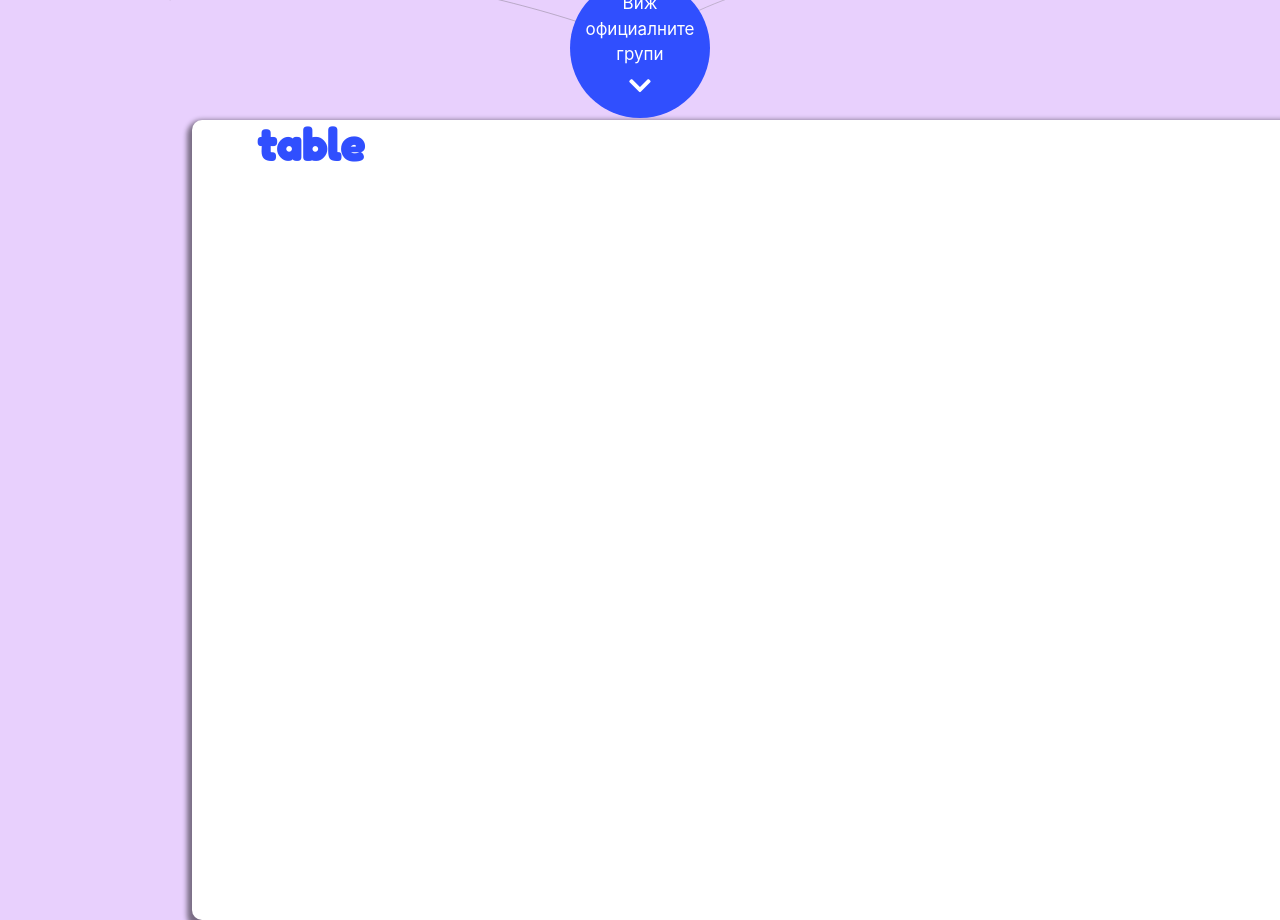
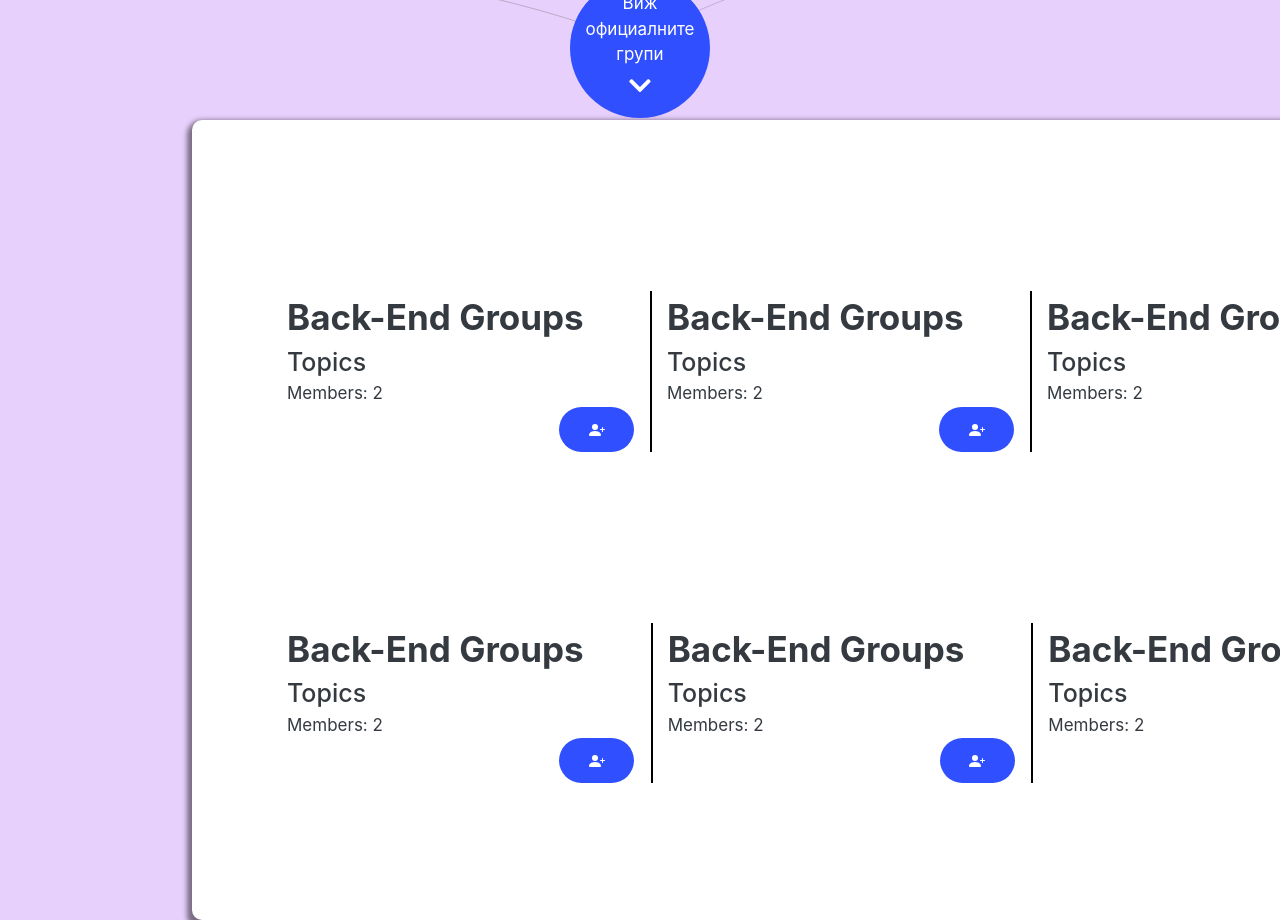
Before and after one commit to nikolaypleshkov/rjs_blog, a React (Create React App) app in the folder client/: page / in a window 1280 px wide. Shown: the part 400-1320 px from the top of the page. Built offline with nearby package versions, Linux system fonts and the light colour scheme.

Commit message:
Update GroupTable --almost perfect

```diff
--- a/client/src/components/GroupTable/Table.css
+++ b/client/src/components/GroupTable/Table.css
@@ -9,3 +9,59 @@
     box-shadow: 0 5px 5px 5px rgba(0, 0, 0, 0.479);
     border-radius: 10px;
 }
+
+.gr-title{
+    font-size: 35px;
+    font-weight: 700;
+}
+
+.gr-form{
+    border-right: 2px solid black;
+    margin-top: 15%;
+}
+.gr-br-n{
+    border-right: 0px;
+}
+
+.gr-title-low{
+    font-size: 25px;
+    font-weight: 500;
+}
+
+.join-btn{
+    margin-left: 17rem;
+}
+
+.join-btn-stl{
+    width: 75px;
+    border-radius: 30px;
+    background-color: #304ffe;
+    color: #fff;
+    border: 0px solid rgb(75, 75, 75);
+    height: 45px;
+}
+
+.join-btn-stl:hover{
+    background-color: #5d75fd;
+    transition: 0.3s ease-in;
+}
+
+/* Responsive navigation menu (for mobile devices) */
+@media screen and (max-width: 1124px) {
+    .table-container{
+        width: 375px;
+        height: 1540px;
+        background-color: #fff;
+        z-index: 3;
+        position: absolute;
+        top: 60%;
+        left: 5%;
+        box-shadow: 0 5px 5px 5px rgba(0, 0, 0, 0.479);
+        border-radius: 10px;
+    }
+
+.gr-form{
+    border-right: 0px;
+    margin-top: 25%;
+}
+}
--- a/client/src/components/GroupTable/table.js
+++ b/client/src/components/GroupTable/table.js
@@ -1,13 +1,173 @@
-import React from 'react'
-import './Table.css'
+import React from "react";
+import "./Table.css";
 function Table() {
-    return (
-        <div className="table-container">
-            <div className="table-header">
-                <h1>table</h1>
+  return (
+    <div className="table-container">
+
+      <div class="table-wr container">
+        <div class="row table-wr">
+          <div class="col-sm gr-form">
+            <div className="gr-title">Back-End Groups</div>
+            <div className="gr-title-low">Topics</div>
+            <div className="gr-members">
+              Members: <span>2</span>
             </div>
+            <div className="join-btn">
+              <button className="join-btn-stl">
+                <svg
+                  xmlns="http://www.w3.org/2000/svg"
+                  width="16"
+                  height="16"
+                  fill="currentColor"
+                  class="bi bi-person-plus-fill"
+                  viewBox="0 0 16 16"
+                >
+                  <path d="M1 14s-1 0-1-1 1-4 6-4 6 3 6 4-1 1-1 1H1zm5-6a3 3 0 1 0 0-6 3 3 0 0 0 0 6z" />
+                  <path
+                    fill-rule="evenodd"
+                    d="M13.5 5a.5.5 0 0 1 .5.5V7h1.5a.5.5 0 0 1 0 1H14v1.5a.5.5 0 0 1-1 0V8h-1.5a.5.5 0 0 1 0-1H13V5.5a.5.5 0 0 1 .5-.5z"
+                  />
+                </svg>
+              </button>
+            </div>
+          </div>
+
+          <div class="col-sm gr-form">
+            <div className="gr-title">Back-End Groups</div>
+            <div className="gr-title-low">Topics</div>
+            <div className="gr-members">
+              Members: <span>2</span>
+            </div>
+            <div className="join-btn">
+              <button className="join-btn-stl">
+                <svg
+                  xmlns="http://www.w3.org/2000/svg"
+                  width="16"
+                  height="16"
+                  fill="currentColor"
+                  class="bi bi-person-plus-fill"
+                  viewBox="0 0 16 16"
+                >
+                  <path d="M1 14s-1 0-1-1 1-4 6-4 6 3 6 4-1 1-1 1H1zm5-6a3 3 0 1 0 0-6 3 3 0 0 0 0 6z" />
+                  <path
+                    fill-rule="evenodd"
+                    d="M13.5 5a.5.5 0 0 1 .5.5V7h1.5a.5.5 0 0 1 0 1H14v1.5a.5.5 0 0 1-1 0V8h-1.5a.5.5 0 0 1 0-1H13V5.5a.5.5 0 0 1 .5-.5z"
+                  />
+                </svg>
+              </button>
+            </div>
+          </div>
+
+
+          <div class="col-sm gr-form">
+            <div className="gr-title">Back-End Groups</div>
+            <div className="gr-title-low">Topics</div>
+            <div className="gr-members">
+              Members: <span>2</span>
+            </div>
+            <div className="join-btn">
+              <button className="join-btn-stl">
+                <svg
+                  xmlns="http://www.w3.org/2000/svg"
+                  width="16"
+                  height="16"
+                  fill="currentColor"
+                  class="bi bi-person-plus-fill"
+                  viewBox="0 0 16 16"
+                >
+                  <path d="M1 14s-1 0-1-1 1-4 6-4 6 3 6 4-1 1-1 1H1zm5-6a3 3 0 1 0 0-6 3 3 0 0 0 0 6z" />
+                  <path
+                    fill-rule="evenodd"
+                    d="M13.5 5a.5.5 0 0 1 .5.5V7h1.5a.5.5 0 0 1 0 1H14v1.5a.5.5 0 0 1-1 0V8h-1.5a.5.5 0 0 1 0-1H13V5.5a.5.5 0 0 1 .5-.5z"
+                  />
+                </svg>
+              </button>
+            </div>
+          </div>
+
+
+          <div class="col-sm gr-form">
+            <div className="gr-title">Back-End Groups</div>
+            <div className="gr-title-low">Topics</div>
+            <div className="gr-members">
+              Members: <span>2</span>
+            </div>
+            <div className="join-btn">
+              <button className="join-btn-stl">
+                <svg
+                  xmlns="http://www.w3.org/2000/svg"
+                  width="16"
+                  height="16"
+                  fill="currentColor"
+                  class="bi bi-person-plus-fill"
+                  viewBox="0 0 16 16"
+                >
+                  <path d="M1 14s-1 0-1-1 1-4 6-4 6 3 6 4-1 1-1 1H1zm5-6a3 3 0 1 0 0-6 3 3 0 0 0 0 6z" />
+                  <path
+                    fill-rule="evenodd"
+                    d="M13.5 5a.5.5 0 0 1 .5.5V7h1.5a.5.5 0 0 1 0 1H14v1.5a.5.5 0 0 1-1 0V8h-1.5a.5.5 0 0 1 0-1H13V5.5a.5.5 0 0 1 .5-.5z"
+                  />
+                </svg>
+              </button>
+            </div>
+          </div>
+
+
+          <div class="col-sm gr-form">
+            <div className="gr-title">Back-End Groups</div>
+            <div className="gr-title-low">Topics</div>
+            <div className="gr-members">
+              Members: <span>2</span>
+            </div>
+            <div className="join-btn">
+              <button className="join-btn-stl">
+                <svg
+                  xmlns="http://www.w3.org/2000/svg"
+                  width="16"
+                  height="16"
+                  fill="currentColor"
+                  class="bi bi-person-plus-fill"
+                  viewBox="0 0 16 16"
+                >
+                  <path d="M1 14s-1 0-1-1 1-4 6-4 6 3 6 4-1 1-1 1H1zm5-6a3 3 0 1 0 0-6 3 3 0 0 0 0 6z" />
+                  <path
+                    fill-rule="evenodd"
+                    d="M13.5 5a.5.5 0 0 1 .5.5V7h1.5a.5.5 0 0 1 0 1H14v1.5a.5.5 0 0 1-1 0V8h-1.5a.5.5 0 0 1 0-1H13V5.5a.5.5 0 0 1 .5-.5z"
+                  />
+                </svg>
+              </button>
+            </div>
+          </div>
+
+          <div class="col-sm gr-form gr-br-n">
+            <div className="gr-title">Back-End Groups</div>
+            <div className="gr-title-low">Topics</div>
+            <div className="gr-members">
+              Members: <span>2</span>
+            </div>
+            <div className="join-btn">
+              <button className="join-btn-stl">
+                <svg
+                  xmlns="http://www.w3.org/2000/svg"
+                  width="16"
+                  height="16"
+                  fill="currentColor"
+                  class="bi bi-person-plus-fill"
+                  viewBox="0 0 16 16"
+                >
+                  <path d="M1 14s-1 0-1-1 1-4 6-4 6 3 6 4-1 1-1 1H1zm5-6a3 3 0 1 0 0-6 3 3 0 0 0 0 6z" />
+                  <path
+                    fill-rule="evenodd"
+                    d="M13.5 5a.5.5 0 0 1 .5.5V7h1.5a.5.5 0 0 1 0 1H14v1.5a.5.5 0 0 1-1 0V8h-1.5a.5.5 0 0 1 0-1H13V5.5a.5.5 0 0 1 .5-.5z"
+                  />
+                </svg>
+              </button>
+            </div>
+          </div>
         </div>
-    )
+      </div>
+    </div>
+  );
 }
 
-export default Table
+export default Table;
```
